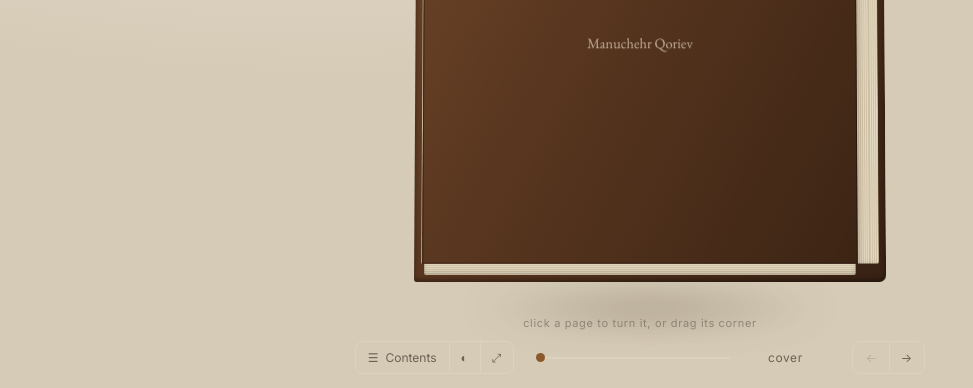
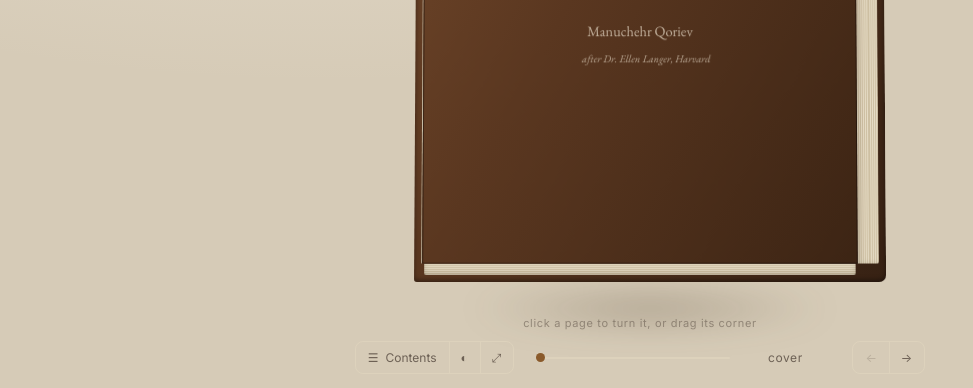
Before and after one commit to manuchehrqoriev798/my-story, a plain HTML site: page index.html in a window 1280 px wide. Shown: the part 412-800 px from the top of the page, without its empty margins (0-973 px from the left). Drawn offline with nearby package versions, Linux system fonts and the light colour scheme.

Commit message:
Put Ellen Langer's name under the author's
The title is her sentiment before it is his. Her name goes on the cover in a
smaller italic under the author line, the full sentence and the source go into
Chapter Two, and the README no longer calls the title his own.

Cream at .5 opacity over the light cover measured 3.41:1 at 10.5px, under AA
for text that size, so the credit is set at .66, which measures 4.74 light and
6.57 dark against the mid stop of the cover gradient.

```diff
--- a/index.html
+++ b/index.html
@@ -224,6 +224,12 @@
 .page--cover h1{ margin:0 0 .1em }
 .page--cover h3{ margin:1.15em 0 0 }
 .page--cover p{ margin:2.4em 0 0 }
+/* A second line under the name is a credit, not a second author, so it is
+   set smaller and italic and kept close to the name it hangs from. Size and
+   slope carry that difference, not fading: cream at .5 over the light cover
+   measured 3.41:1 at 10.5px, under AA. .66 measures 4.74 light, 6.57 dark,
+   against the mid stop of the gradient, which is the lightest it ever is. */
+.page--cover p+p{ margin:.6em 0 0; font-size:.62em; font-style:italic; opacity:.66 }
 .page h2+h3{ margin-top:.24em }
 /* A chapter opens with a drop cap, as a set book does. Anchored to h2 so it
    fires once per chapter, on the first prose paragraph after the epigraph,
@@ -477,6 +483,7 @@
 <h1>Don’t Choose the Right Choice, Make the Choice Right</h1>
 <h3>A life, and what it taught</h3>
 <p>Manuchehr Qoriev</p>
+<p>after Dr. Ellen Langer, Harvard</p>
 </section>
 
 <section class="part-page" data-src="01-part-one.md">
@@ -607,6 +614,7 @@
 <p>Two more, from nobody in particular and everybody in general, that belong here:</p>
 <blockquote><p>Ask for forgiveness, not permission.</p><p>Ideas are worthless.</p></blockquote>
 <p>The second one is not cynicism. It is a statement about which side of the door value lives on.</p>
+<p>The thought is not original, and it does not need to be. Ellen Langer, the Harvard psychologist, arrived at it first: <em>Rather than waste your time being stressed over making the right decision, make the decision right.</em> The title of this book is that sentiment in his own words, and her name is on the cover under his.</p>
 <p><span class="slot">anchor: the decision in Part One where you stopped looking for the right door.</span></p>
 </section>
 
```
Also changed, not shown: template.html (+6 -0 lines), 3 other files.
